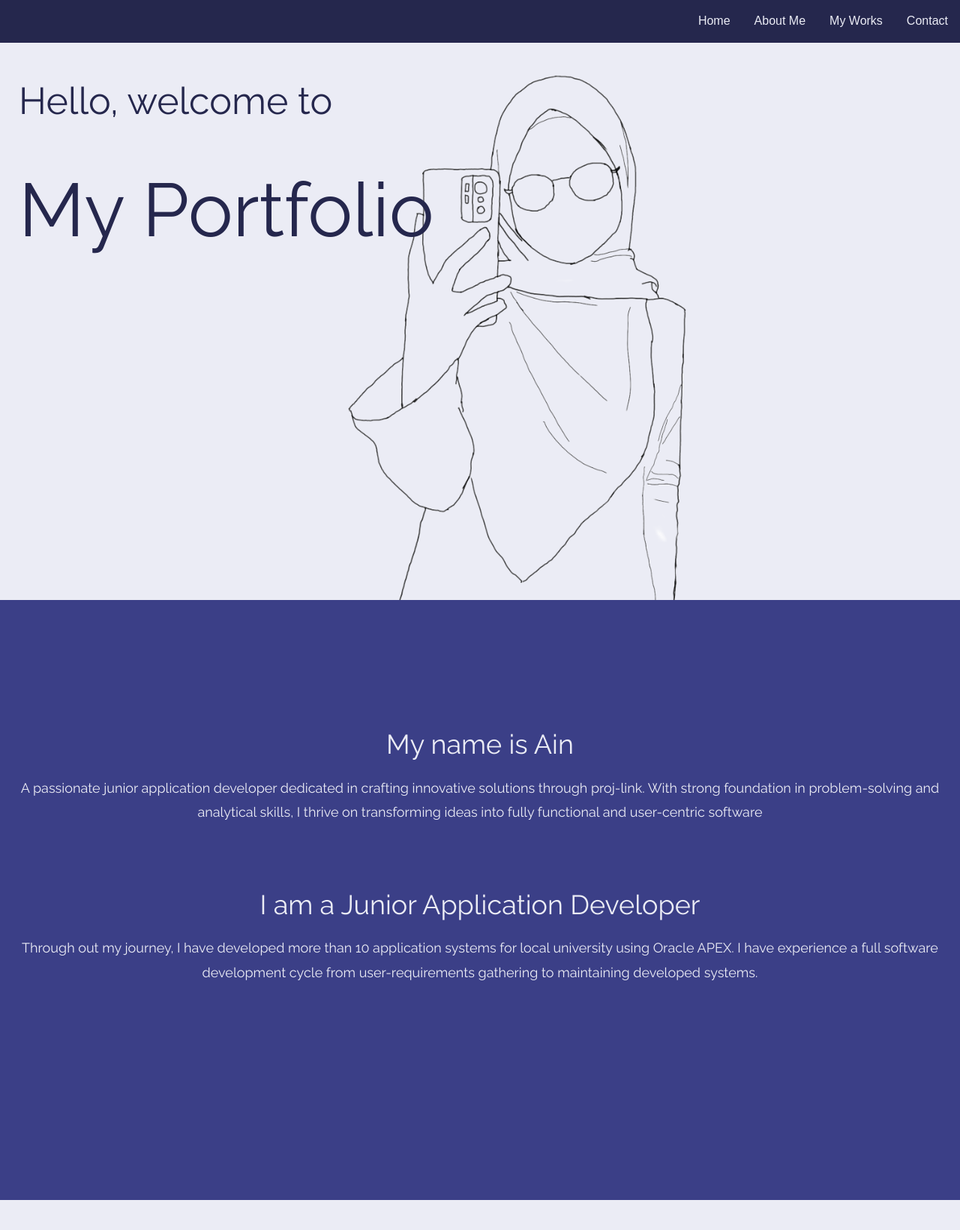
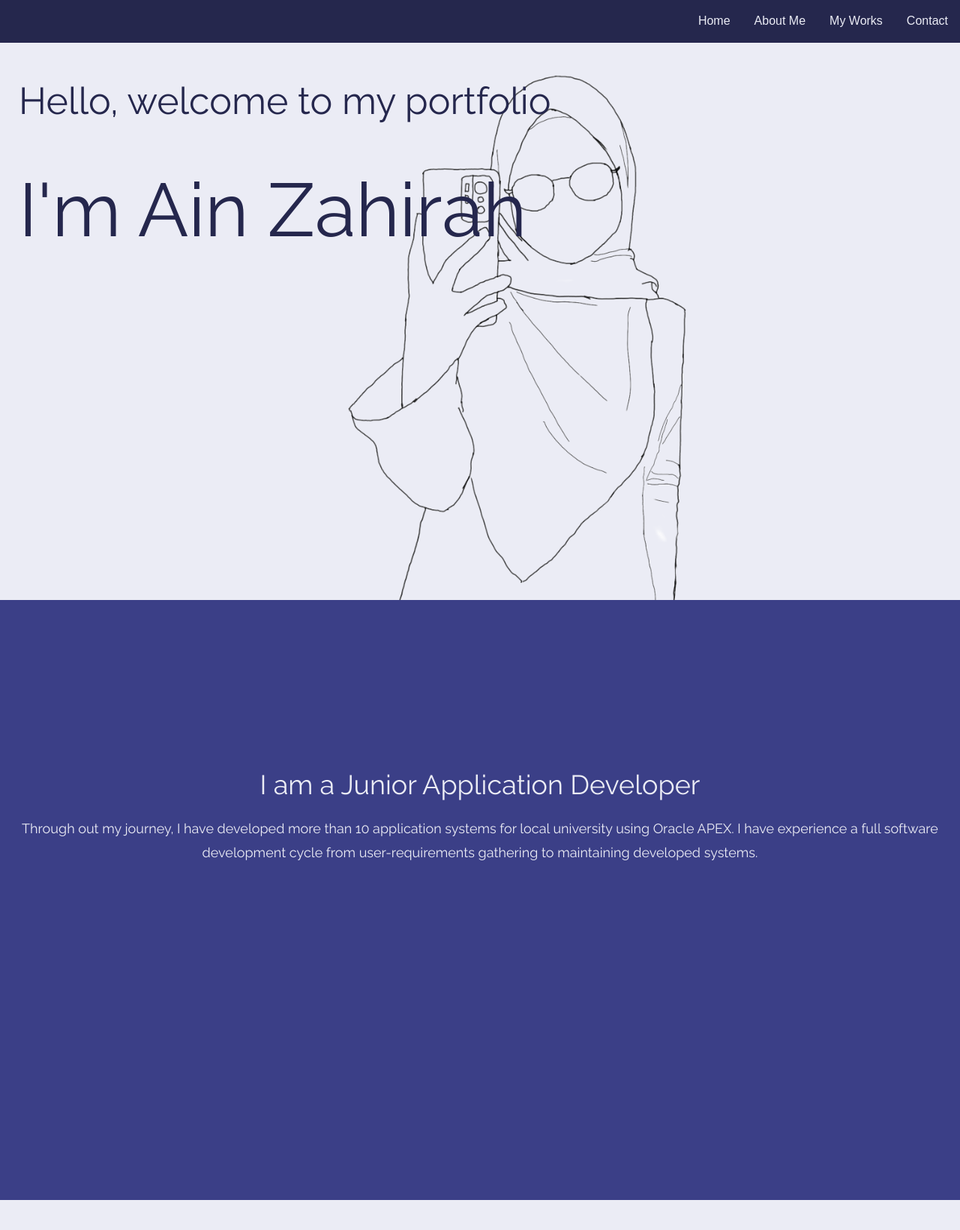
Before and after one commit to ainzhrh/MyPortfolio, a PHP site: page /portfolio.html in a window 1280 px wide. Shown: the top 1640 px of the page at 75% size. Run offline with PHP 8.4, Linux system fonts and the light colour scheme.

Commit message:
homepage

```diff
--- a/portfolio.css
+++ b/portfolio.css
@@ -86,6 +86,12 @@
 	background-color: #ebecf5;
 	padding: 80px 25px;
 
+  }
+
+  #welcome-text
+  {
+    padding-top:20%;
+    align-items: left;
   }
 
 
--- a/portfolio.html
+++ b/portfolio.html
@@ -18,17 +18,17 @@
 <section id="welcome-section">
   <div class= "welcome-text">
   <h5 style="font-size:50px;
-">Hello, welcome to</h5>
+">Hello, welcome to my portfolio</h5>
   <h1 style="font-size:100px;
-">My Portfolio</h1>
+">I'm Ain Zahirah</h1>
   </div>
 </section>
 
 <section id="intro">
   <div class="par1">
-  <h1>My name is Ain</h1>
+  <!-- <h1>My name is Ain</h1>
   <h5>A passionate junior application developer dedicated in crafting innovative solutions through proj-link. With strong foundation in problem-solving and analytical skills, I thrive on transforming ideas into fully functional and user-centric software<br>
-  </div>
+  </div> -->
   <br><br>
   <div class="par2">
   <h1>I am a Junior Application Developer</h1>
@@ -143,7 +143,7 @@
 <div id="contact" class="contact-section">
   <div style="padding-top:20%;">
     <h2>Contact Info</h2>
-    <h4>I'd love to hear from you. Let's connect!</h4>
+    <h4>I'd love to hear from you. Drop me a message!</h4>
   </div>
 
   <div class="contact-links">
```
